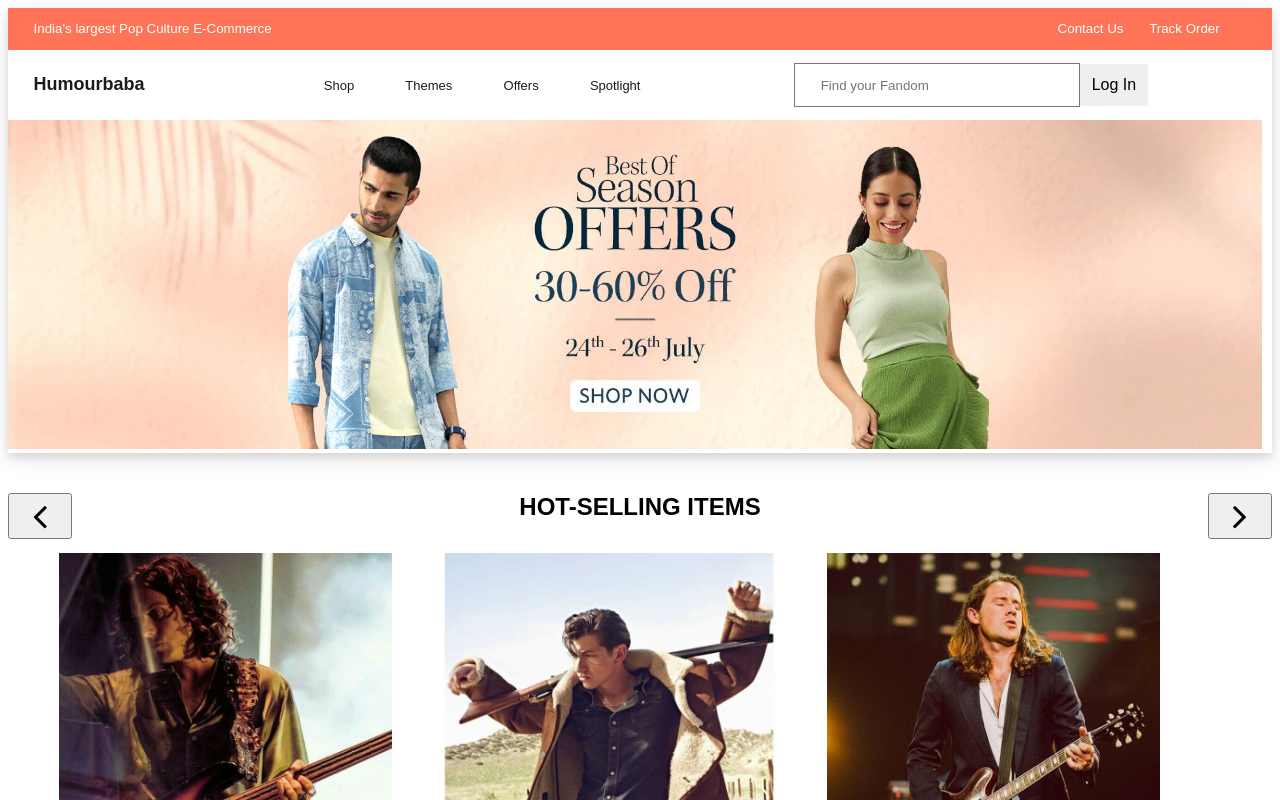
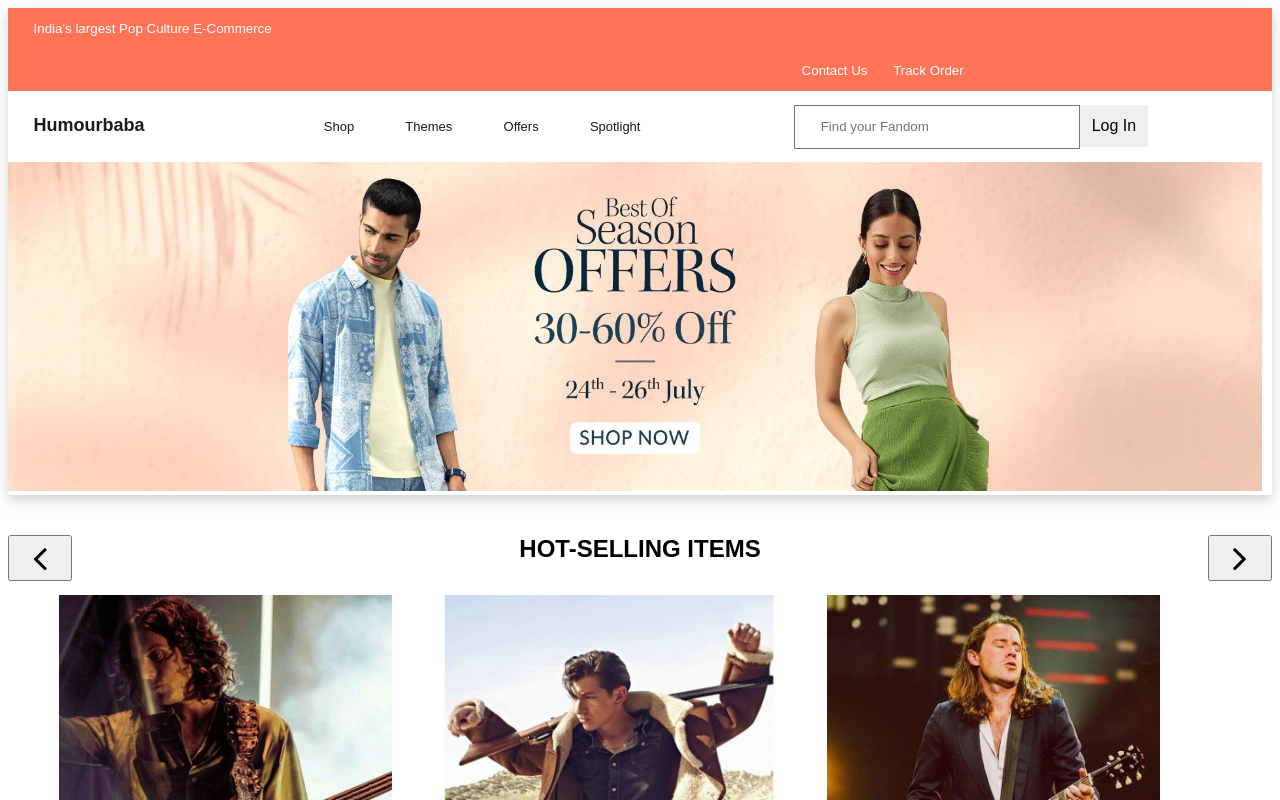
Before and after one commit to dipanshu-765/Humourbaba, a React (Create React App) app: page / in a window 1280 px wide. Shown: the top 800 px of the page. Built offline with nearby package versions, Linux system fonts and the light colour scheme.

Commit message:
Add files via upload

```diff
--- a/public/navbar.css
+++ b/public/navbar.css
@@ -15,6 +15,7 @@
 #contact-details{
     display: inline-block;
     margin-right: 2vw;
+    margin-left:60vw;
 }
 #track{
     display: inline-block;
```
